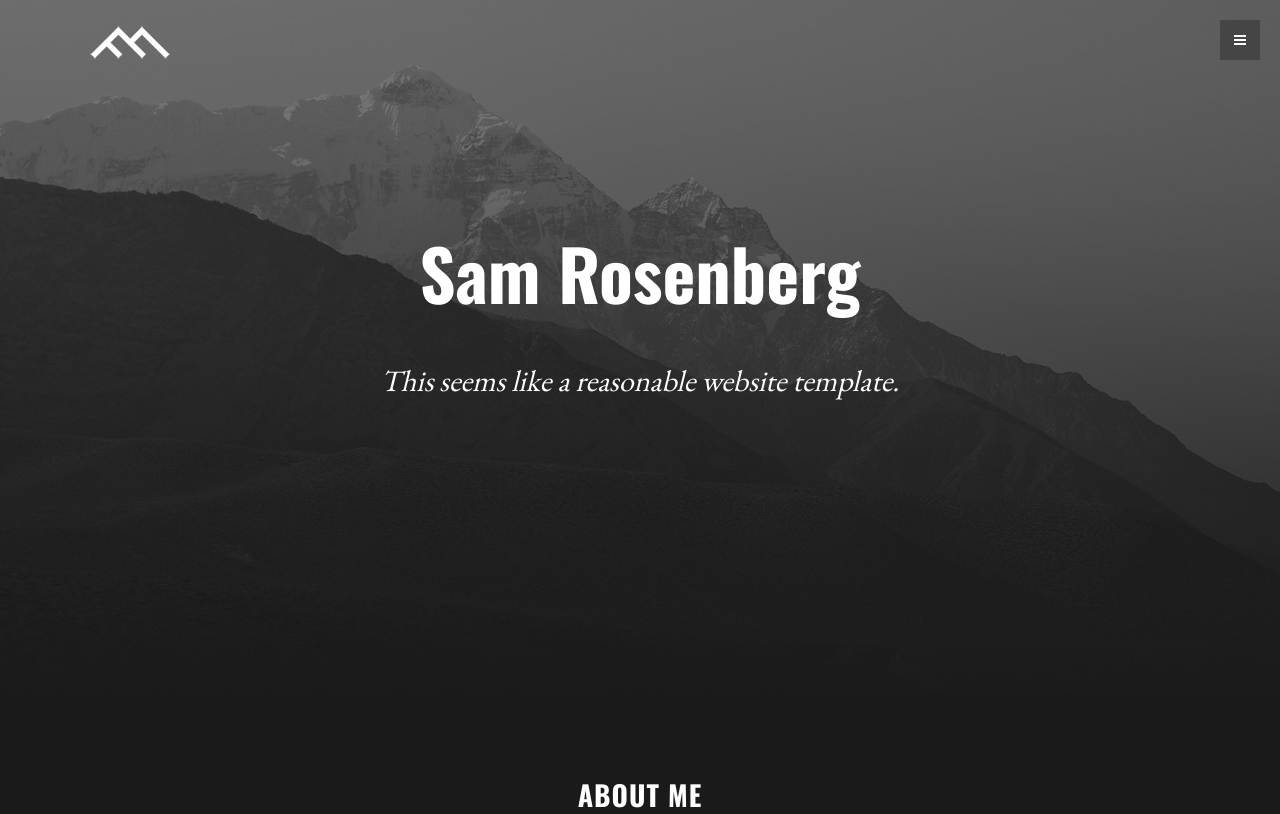
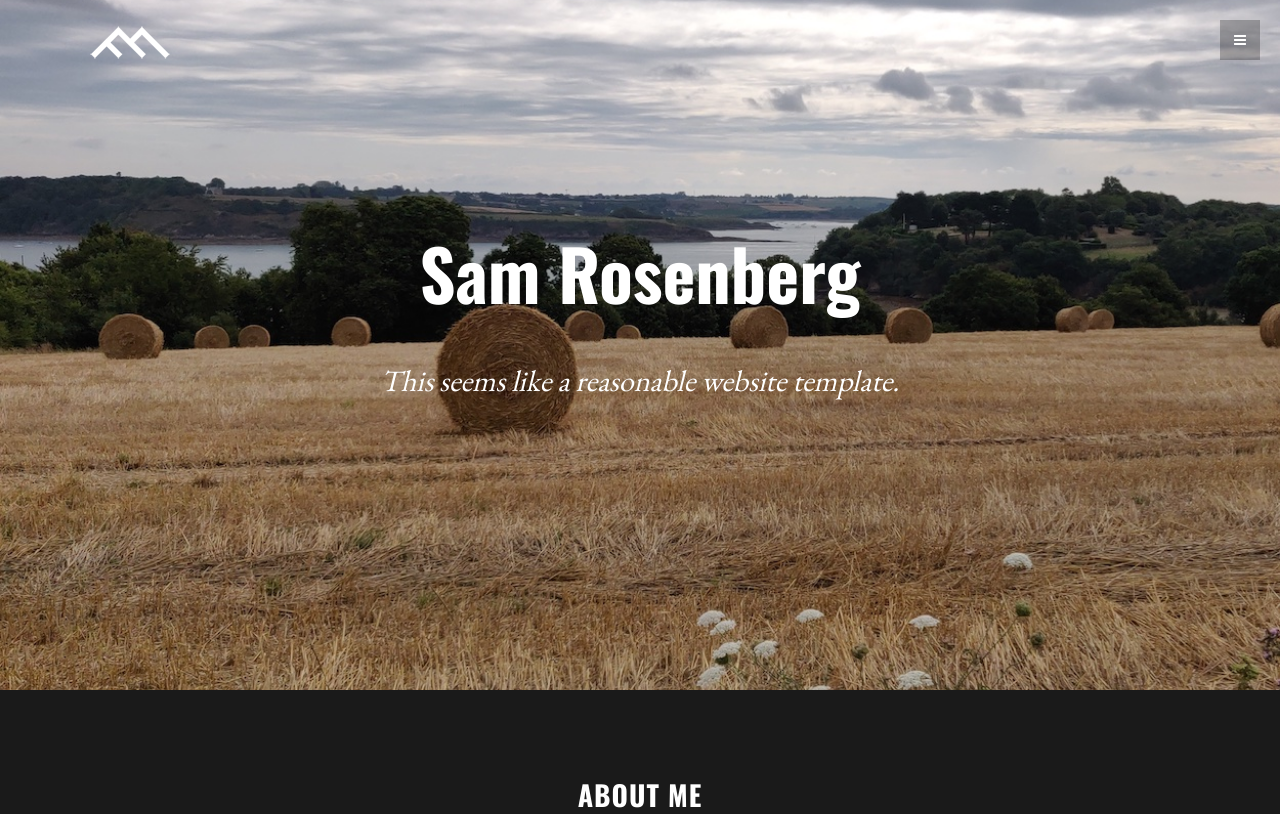
Before and after one commit to masgrebnesor/masgrebnesor.github.io, a plain HTML site: page index.html in a window 1280 px wide. Shown: the top 814 px of the page. Drawn offline with nearby package versions, Linux system fonts and the light colour scheme.

Commit message:
Added own image

```diff
--- a/css/style.css
+++ b/css/style.css
@@ -74,7 +74,7 @@ hr {
    ========================================================================== */
 
 #headerwrap {
-  background: url(../img/header-bg.jpg) no-repeat center top;
+  background: url(../img/header-bg.png) no-repeat center top;
   margin-top: -10px;
   padding-top: 20px;
   text-align: center;
```
Also changed, not shown: img/header-bg.jpg (deleted), img/header-bg.png (added).
